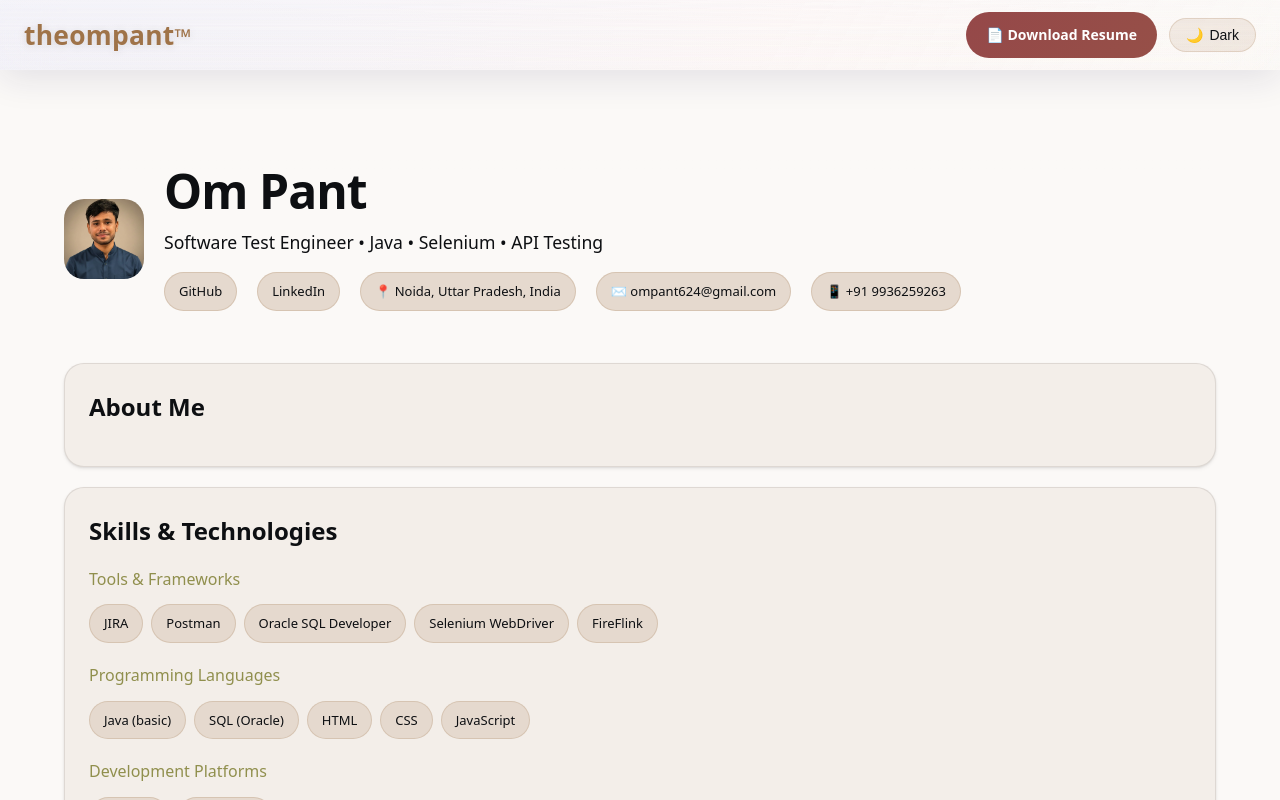
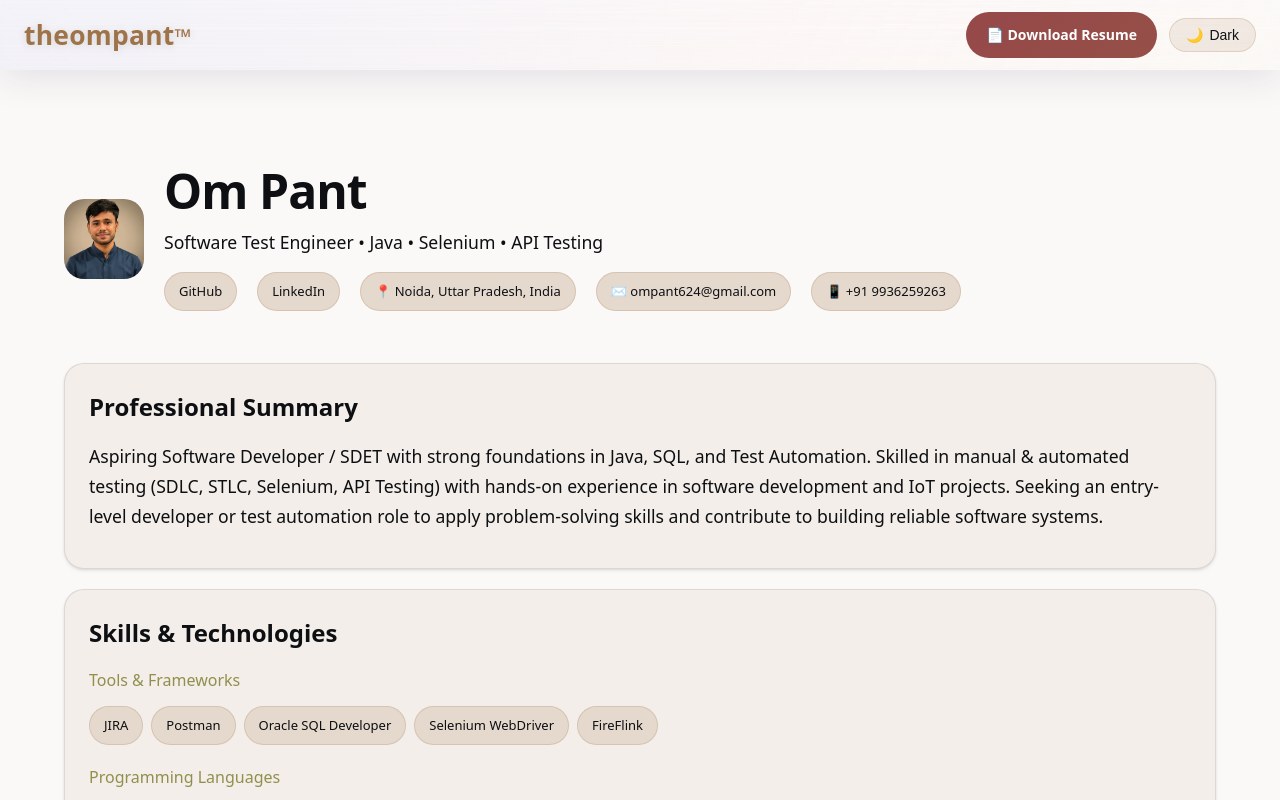
Before and after one commit to theompant/About-Me, a Next.js app: page / in a window 1280 px wide. Shown: the top 800 px of the page. Built offline with nearby package versions, Linux system fonts and the light colour scheme; a web font is replaced by a local one.

Commit message:
Update profile summary and page layout

```diff
--- a/app/page.tsx
+++ b/app/page.tsx
@@ -48,7 +48,7 @@ export default function Home() {
 
   useEffect(() => {
     applyTheme(seedDynamicTheme(seed));
-    try { localStorage.setItem(SEED_STORAGE_KEY, seed); } catch {}
+    try { localStorage.setItem(SEED_STORAGE_KEY, seed); } catch { }
   }, [seed]);
 
   useEffect(() => {
@@ -117,8 +117,8 @@ export default function Home() {
 
         {/* About Section */}
         <section className="card fade-in">
-          <h2>About Me</h2>
-          <p style={{ fontSize: "1.1rem", lineHeight: "1.7" }}>{profile.objective}</p>
+          <h2>Professional Summary</h2>
+          <p style={{ fontSize: "1.1rem", lineHeight: "1.7" }}>{profile["Professional Summary"]}</p>
         </section>
 
         {/* Skills Section */}
```
